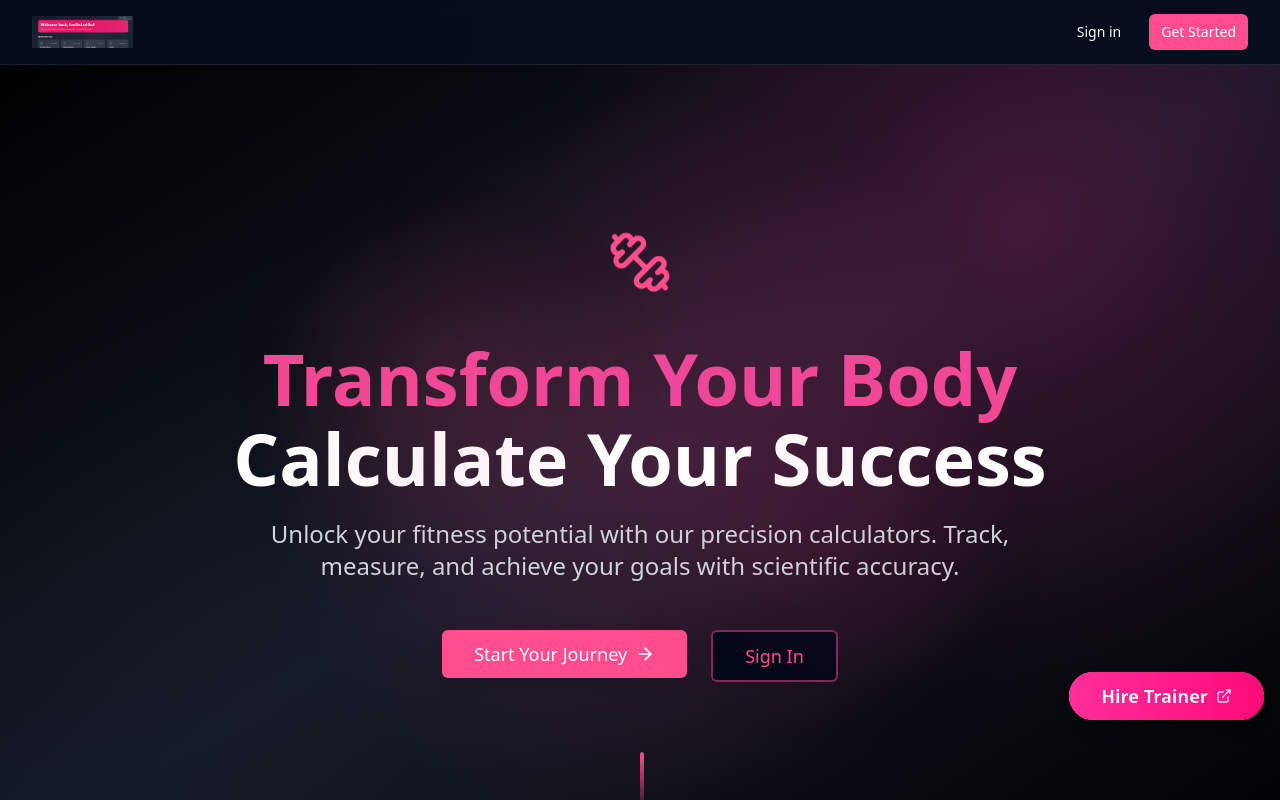
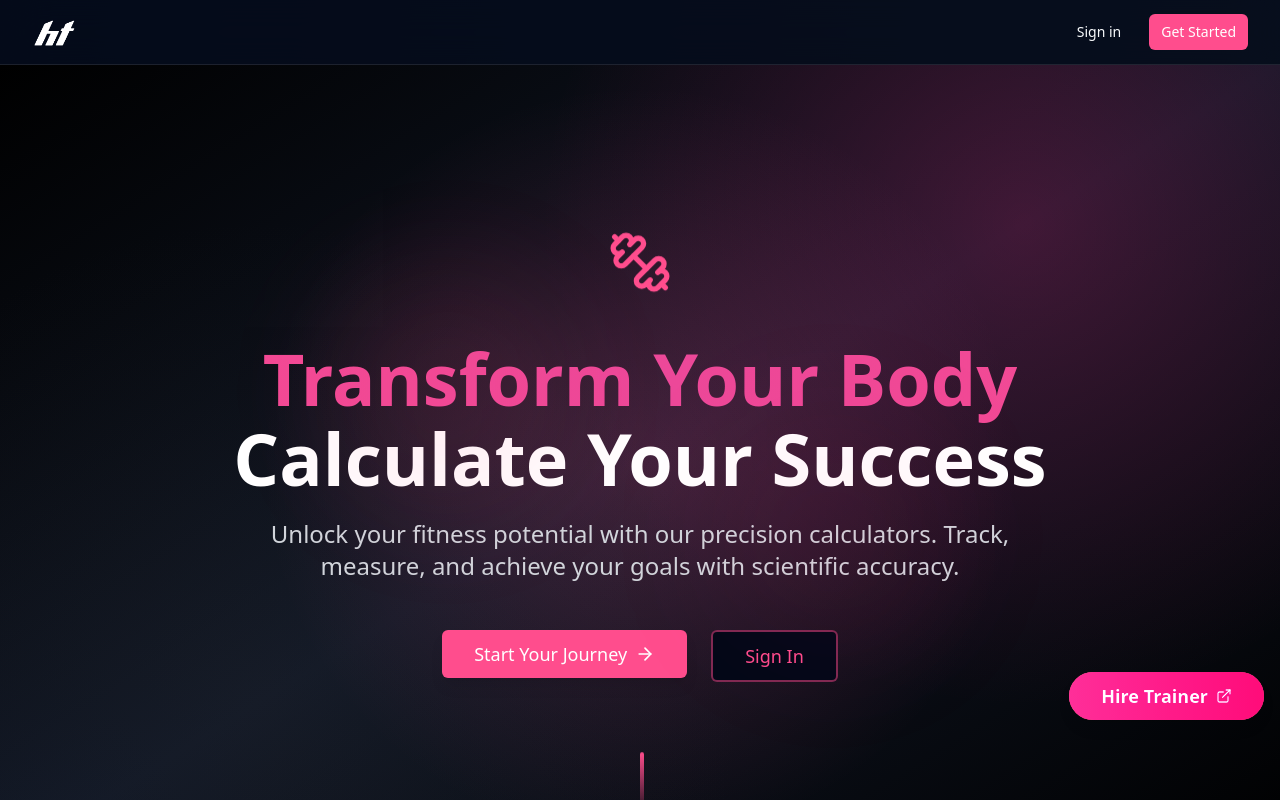
Before and after one commit to HasibulAsif/fitcalcverse, a React (Vite) app: page / in a window 1280 px wide. Shown: the top 800 px of the page. Built offline with nearby package versions, Linux system fonts and the light colour scheme.

Commit message:
Update website logo
Replace the current logo with the new image "healthy-thako-logo-transparent-small-white.png" for the website.
[skip gpt_engineer]

```diff
--- a/src/components/layout/Header.tsx
+++ b/src/components/layout/Header.tsx
@@ -19,7 +19,7 @@ const Header = ({ isLanding, children }: HeaderProps) => {
           {children}
           <Link to="/" className="flex items-center gap-2">
             <img
-              src="/lovable-uploads/165f3aff-06b0-4b7f-84cb-c3257ac7b5ae.png"
+              src="/lovable-uploads/9163a645-2704-4215-a1db-1e59cb20e4e2.png"
               alt="Healthy Thako Logo"
               className="h-8 w-auto"
             />
```
Also changed, not shown: public/lovable-uploads/9163a645-2704-4215-a1db-1e59cb20e4e2.png (added).
